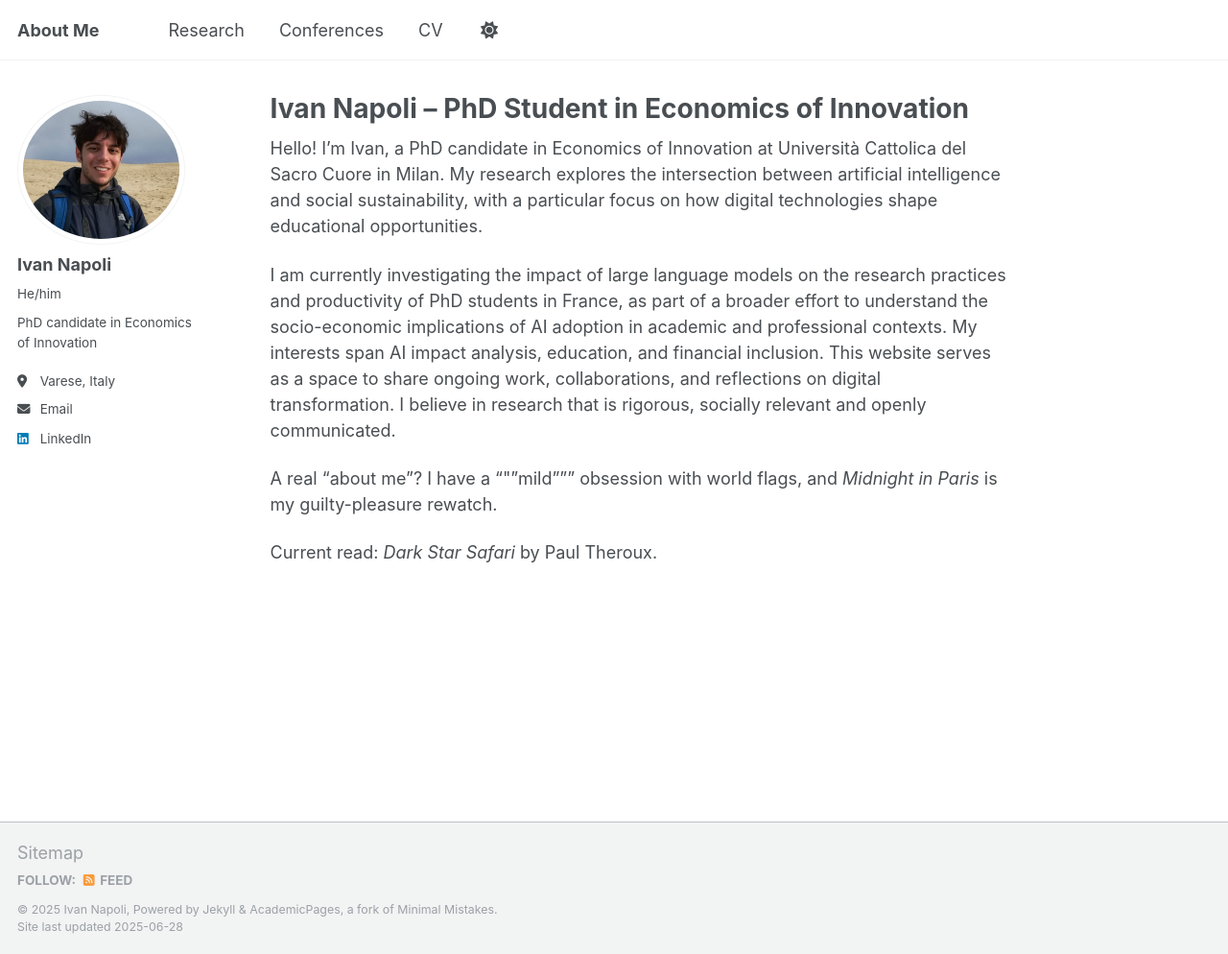
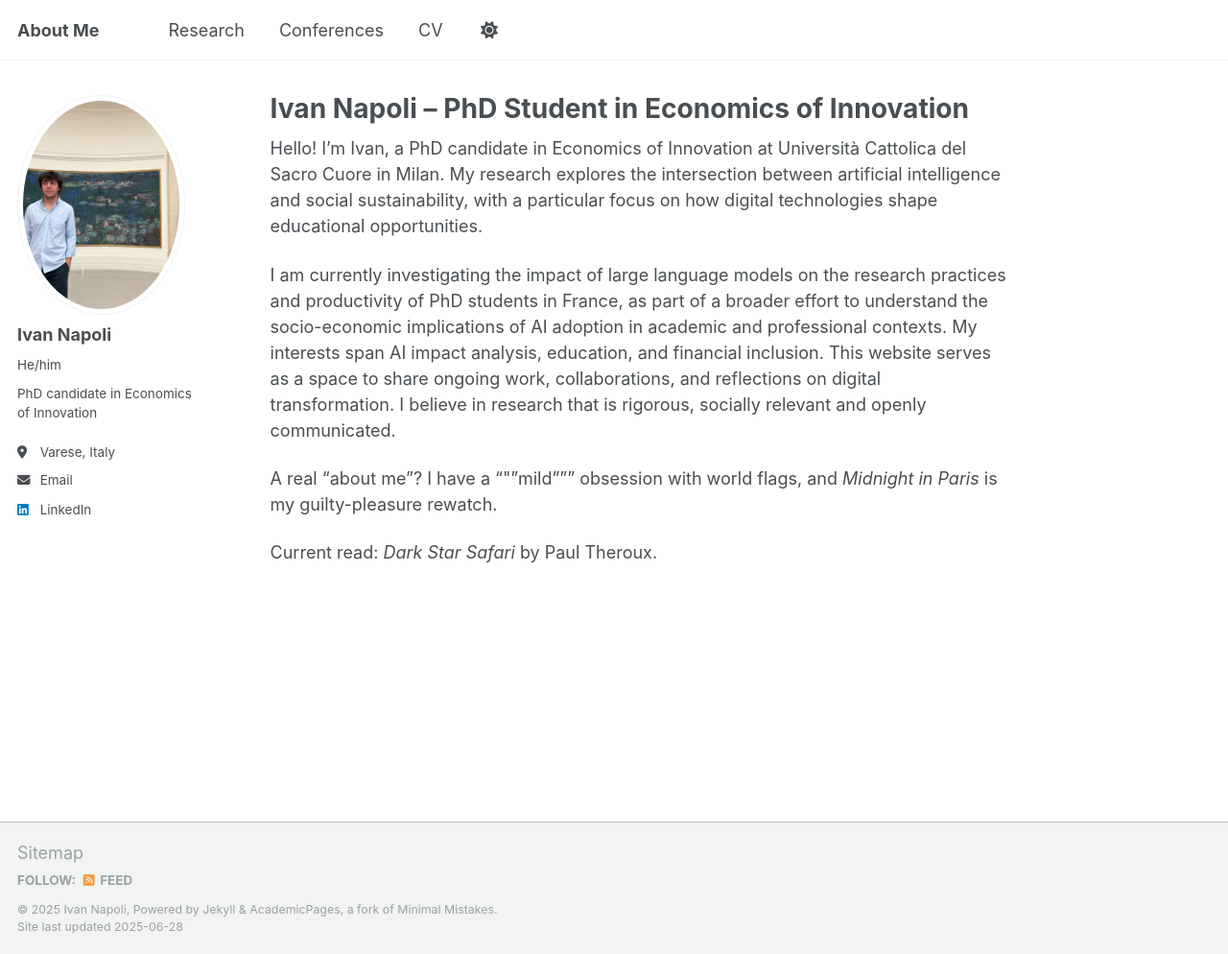
Before and after one commit to IvanNapo/IvanNapo.github.io, a Jekyll site: the page built from _pages/about.md, in a window 1280 px wide and 994 px high. Shown: the whole window at 96% size. Built offline with Jekyll 4.4.1, drawn with Linux system fonts in a browser that asks for light colours.

Commit message:
Update _config.yml

```diff
--- a/_config.yml
+++ b/_config.yml
@@ -22,7 +22,7 @@ repository               : "academicpages/academicpages.github.io"
 #               Additional customization can be done by editing /_includes/author-profile.html
 author:
   # Biographic information
-  avatar           : "website2.jpeg"
+  avatar           : "website.jpeg"
   name             : "Ivan Napoli"
   pronouns         : "He/him"
   bio              : "PhD candidate in Economics of Innovation"
```
